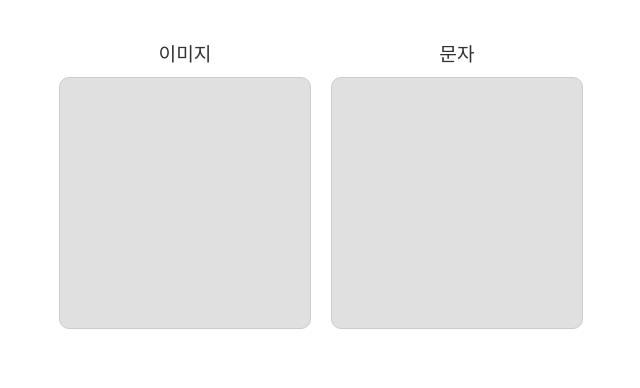
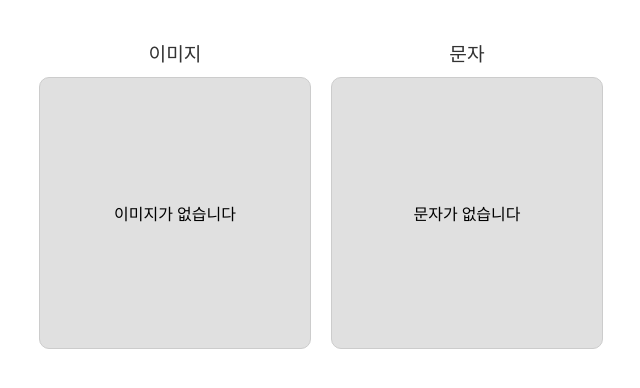
Before and after one commit to Card-O/CardO_FE, a React (Vite) app: page /preview in a window 1280 px wide. Shown: the top 388 px of the page, without its empty margins (329-969 px from the left). Built offline with nearby package versions, Linux system fonts and the light colour scheme.

Commit message:
프리뷰 수정

```diff
--- a/src/pages/preview.jsx
+++ b/src/pages/preview.jsx
@@ -1,24 +1,71 @@
-import React from 'react';
+import React, { useState, useEffect } from 'react';
 import styled from 'styled-components';
 
 const Preview = () => {
+    const [image, setImage] = useState(null);
+    const [promotionText, setPromotionText] = useState(''); // 문자 내용을 위한 state
+
+    useEffect(() => {
+        // 이미지 로드
+        const storedImage = localStorage.getItem('image');
+        if (storedImage) {
+            setImage(storedImage);
+        }
+
+        // 문자 내용 로드
+        const storedText = localStorage.getItem('promotionText');
+        if (storedText) {
+            setPromotionText(storedText);
+        }
+
+        // 로컬 스토리지 변경 감지
+        const handleStorageChange = (e) => {
+            if (e.key === 'promotionText') {
+                setPromotionText(e.newValue); // 변경된 문자 내용을 업데이트
+            }
+        };
+
+        window.addEventListener('storage', handleStorageChange);
+
+        // Cleanup function
+        return () => {
+            window.removeEventListener('storage', handleStorageChange);
+        };
+    }, []);
+
     return (
         <PreviewContainer>
+            {/* 이미지 섹션 */}
             <TextContainer>
                 <PreviewText>이미지</PreviewText>
-                <Box />
+                <Box>
+                    {image ? (
+                        <StyledImage src={image} alt="Preview" />
+                    ) : (
+                        <p>이미지가 없습니다</p>
+                    )}
+                </Box>
             </TextContainer>
+
+            {/* 문자 섹션 */}
             <TextContainer>
                 <PreviewText>문자</PreviewText>
-                <Box />
+                <Box>
+                    {promotionText ? (
+                        <TextBox>{promotionText}</TextBox>
+                    ) : (
+                        <p>문자가 없습니다</p>
+                    )}
+                </Box>
             </TextContainer>
         </PreviewContainer>
     );
 };
 
+// 스타일 정의
 const PreviewContainer = styled.div`
     display: flex;
-    align-items: flex-start; /* 세로 정렬을 위쪽으로 맞춤 */
+    align-items: flex-start;
     justify-content: center;
     width: 100%;
     height: 100%;
@@ -28,28 +75,41 @@ const PreviewContainer = styled.div`
 const TextContainer = styled.div`
     display: flex;
     flex-direction: column;
-    align-items: center; /* 텍스트와 박스를 수직 정렬 */
-    margin-right: 20px; /* 오른쪽 여백 */
-`;
-
-const PreviewImage = styled.img`
-    max-width: 100%;
-    max-height: 300px;
-    margin: 10px 0; /* 이미지와 박스 간의 간격 */
+    align-items: center;
+    margin-right: 20px;
 `;
 
 const PreviewText = styled.p`
     font-size: 1.2rem;
     color: #333;
-    margin-bottom: 10px; /* 텍스트와 박스 간의 간격 */
+    margin-bottom: 10px;
 `;
 
 const Box = styled.div`
-    width: 250px; /* 네모칸의 너비 */
-    height: 250px; /* 네모칸의 높이 */
-    background-color: #e0e0e0; /* 네모칸 배경색 */
-    border: 1px solid #ccc; /* 네모칸 테두리 */
+    width: 250px;
+    height: 250px;
+    background-color: #e0e0e0;
+    border: 1px solid #ccc;
+    border-radius: 10px;
+    display: flex;
+    justify-content: center;
+    align-items: center;
+    text-align: center;
+    padding: 10px; /* 텍스트 박스 여백 */
+`;
+
+const StyledImage = styled.img`
+    max-width: 100%;
+    max-height: 100%;
     border-radius: 10px;
 `;
 
+const TextBox = styled.div`
+    font-size: 1rem;
+    color: #333;
+    white-space: pre-wrap; /* 줄바꿈 허용 */
+    word-break: break-word; /* 긴 단어도 자동 줄바꿈 */
+    text-align: center;
+`;
+
 export default Preview;
```
